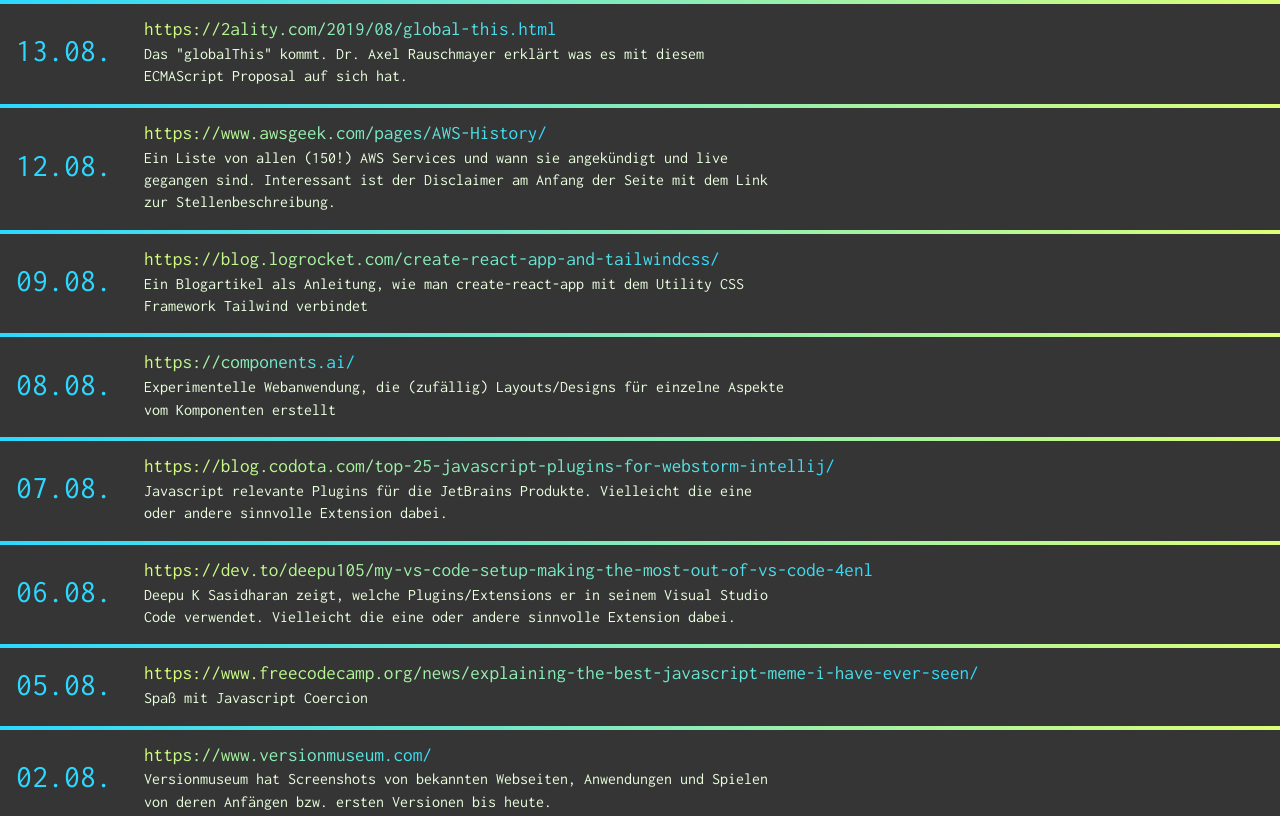
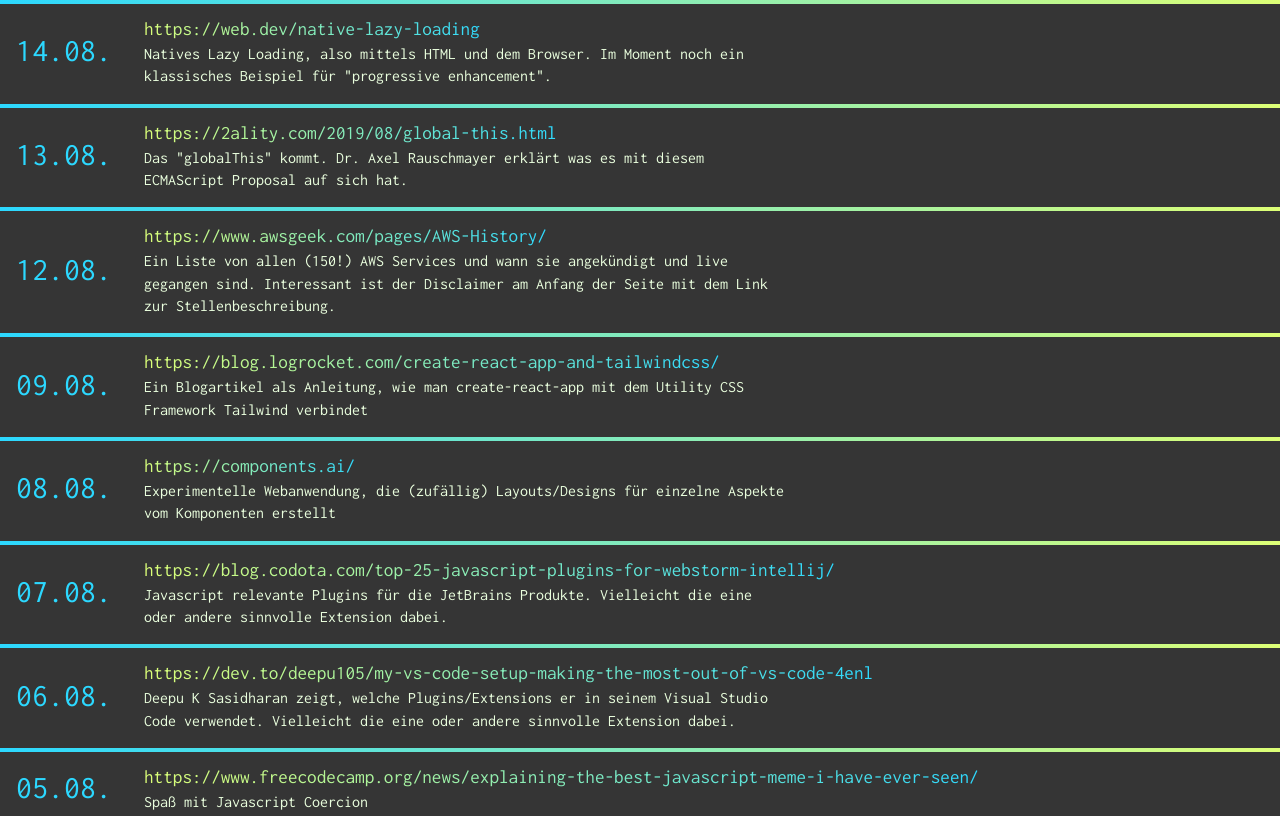
Before and after one commit to zhongdeliu/lotd-site, a plain HTML site: page index.html in a window 1280 px wide. Shown: the top 816 px of the page. Drawn offline with Linux system fonts and the light colour scheme.

Commit message:
Update site

```diff
--- a/index.html
+++ b/index.html
@@ -10,6 +10,16 @@
     <link rel="stylesheet" href="./lotd.css">
 </head>
 <body>
+
+    <div class="link" id="5d4f306d6ccdcb33296af93c">
+        <div class="link__date">14.08.</div>
+        <div class="link__content">
+            <div class="link__url">
+                <a href="https://web.dev/native-lazy-loading">https://web.dev/native-lazy-loading</a>
+            </div>
+            <div class="link__description">Natives Lazy Loading, also mittels HTML und dem Browser. Im Moment noch ein klassisches Beispiel für "progressive enhancement". </div>
+        </div>
+    </div>
 
     <div class="link" id="5d4f31ab84d0f989a305ddcb">
         <div class="link__date">13.08.</div>
```
